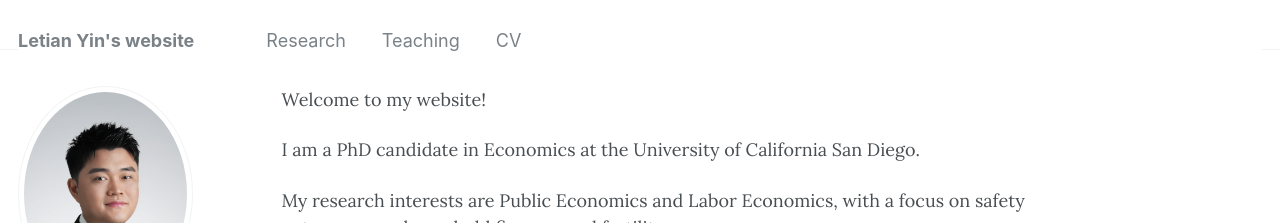
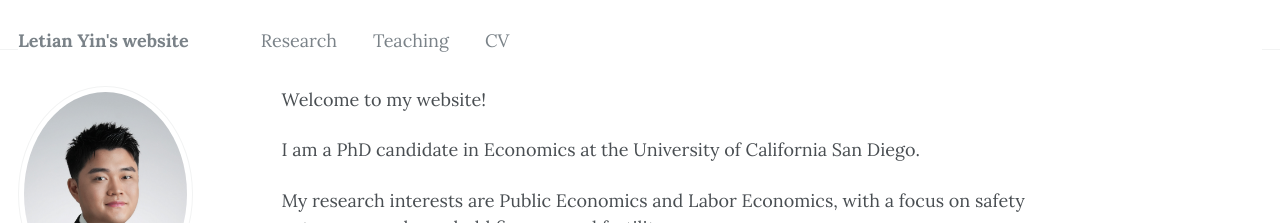
Before and after one commit to letian-yin/letian-yin.github.io, a Jekyll site: the page built from _pages/about.md, in a window 1280 px wide. Shown: the top 223 px of the page. Built offline with Jekyll 4.4.1, drawn with Linux system fonts in a browser that asks for light colours.

Commit message:
update font
Comment out the narrow sans-serif font and set Lora as the font-family.

```diff
--- a/_sass/_masthead.scss
+++ b/_sass/_masthead.scss
@@ -20,7 +20,8 @@
     @include container;
     @include clearfix;
     padding: 1em 1em 1em;
-    font-family: $sans-serif-narrow;
+    // font-family: $sans-serif-narrow;
+   font-family: 'Lora', serif;
 
     @include breakpoint($x-large) {
       max-width: $x-large;
```
